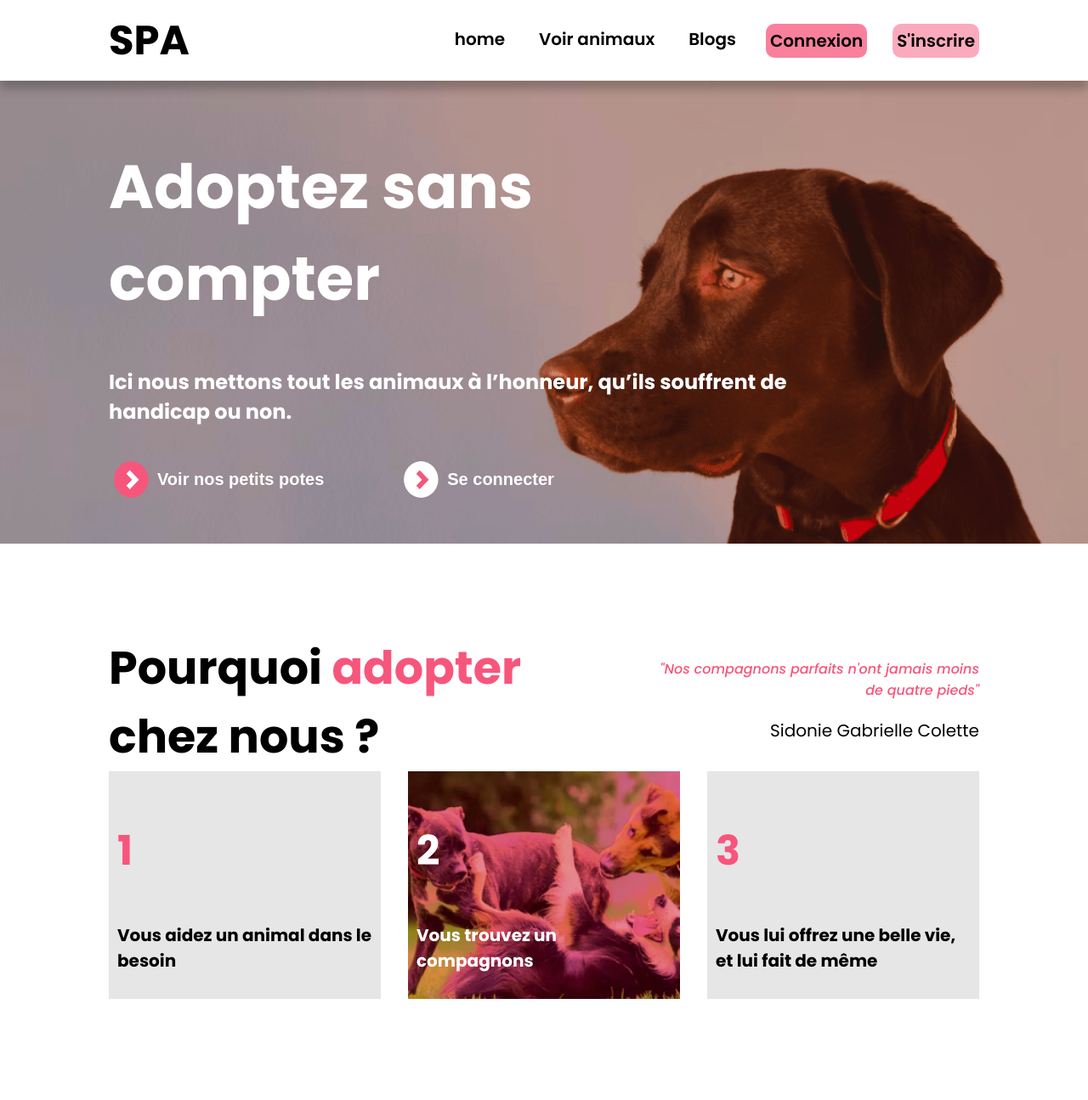
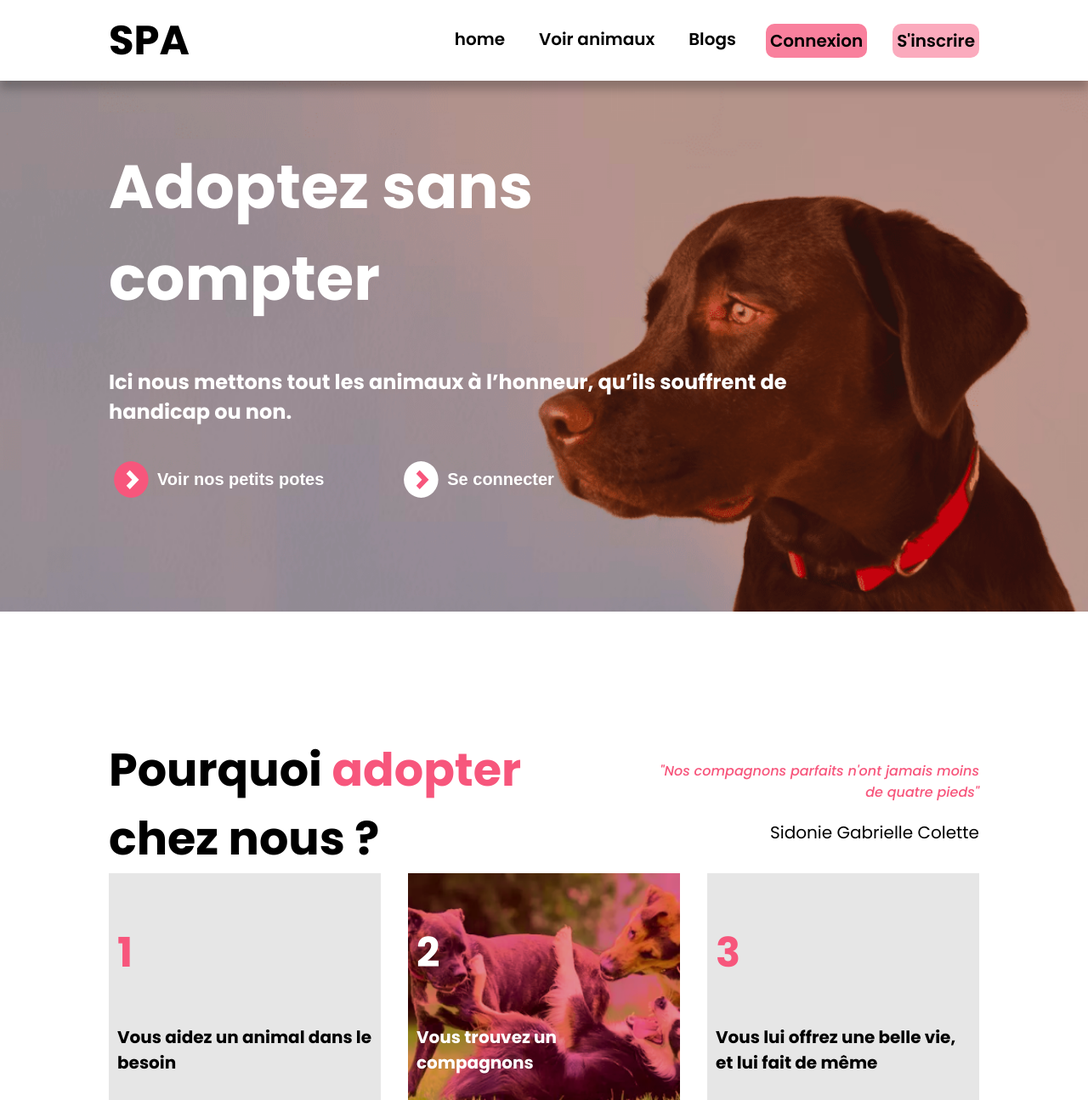
Before and after one commit to gbihry/spa, a PHP site: page / in a window 1280 px wide. Shown: the top 1295 px of the page at 85% size. Run offline with PHP 8.4, Linux system fonts and the light colour scheme; data comes from the database, SQL or seed files in the repository; some libraries are stand-ins or nearby versions.

Commit message:
Fix responsive issues

```diff
--- a/style/style.css
+++ b/style/style.css
@@ -1366,11 +1366,21 @@ tr a:hover {
   cursor: pointer;
 }
 
+@media screen and (min-width: 1250px){
+  .hero img{
+    height: 90%;
+  }
+}
+
 @media screen and (max-width: 1080px) {
   section {
     padding: 30px;
     min-height: 70svh;
     max-width: none;
+  }
+
+  .hero img{
+    height: 110%;
   }
 
   header ul {
@@ -1738,7 +1748,7 @@ tr a:hover {
   }
 }
 
-@media screen and (max-width:1400px){
+@media screen and (min-width:1400px){
  .hero img{
   height: 80%;
  }
@@ -1750,7 +1760,7 @@ tr a:hover {
 }
 
 
-@media screen and (min-width:1401px){
+/* @media screen and (min-width:1401px){
   .hero img{
    height: 60%;
   }
@@ -1767,6 +1777,6 @@ tr a:hover {
     height: 100vh;
   }
 
- }
+ } */
 /*
  @media screen and (max-width:) */
```
